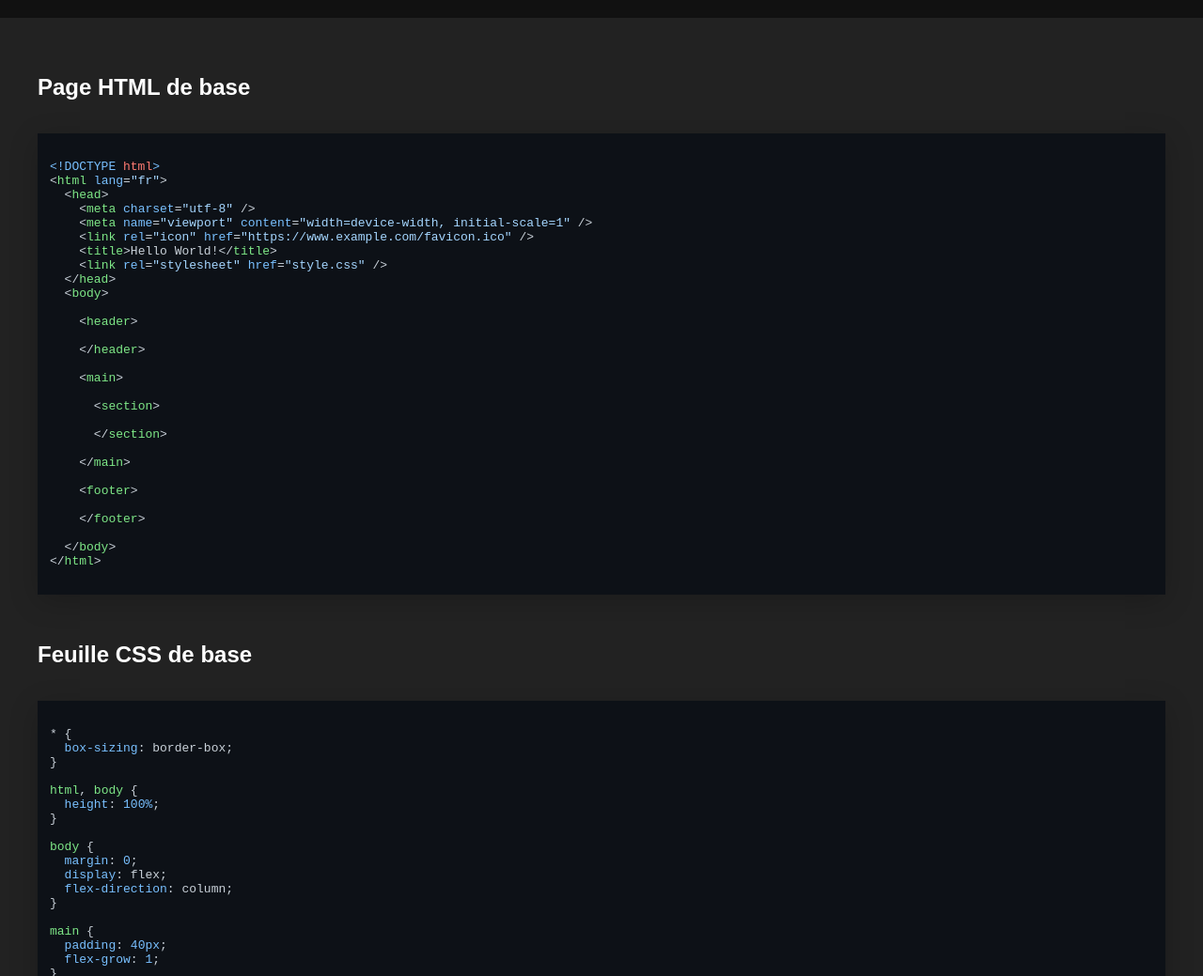
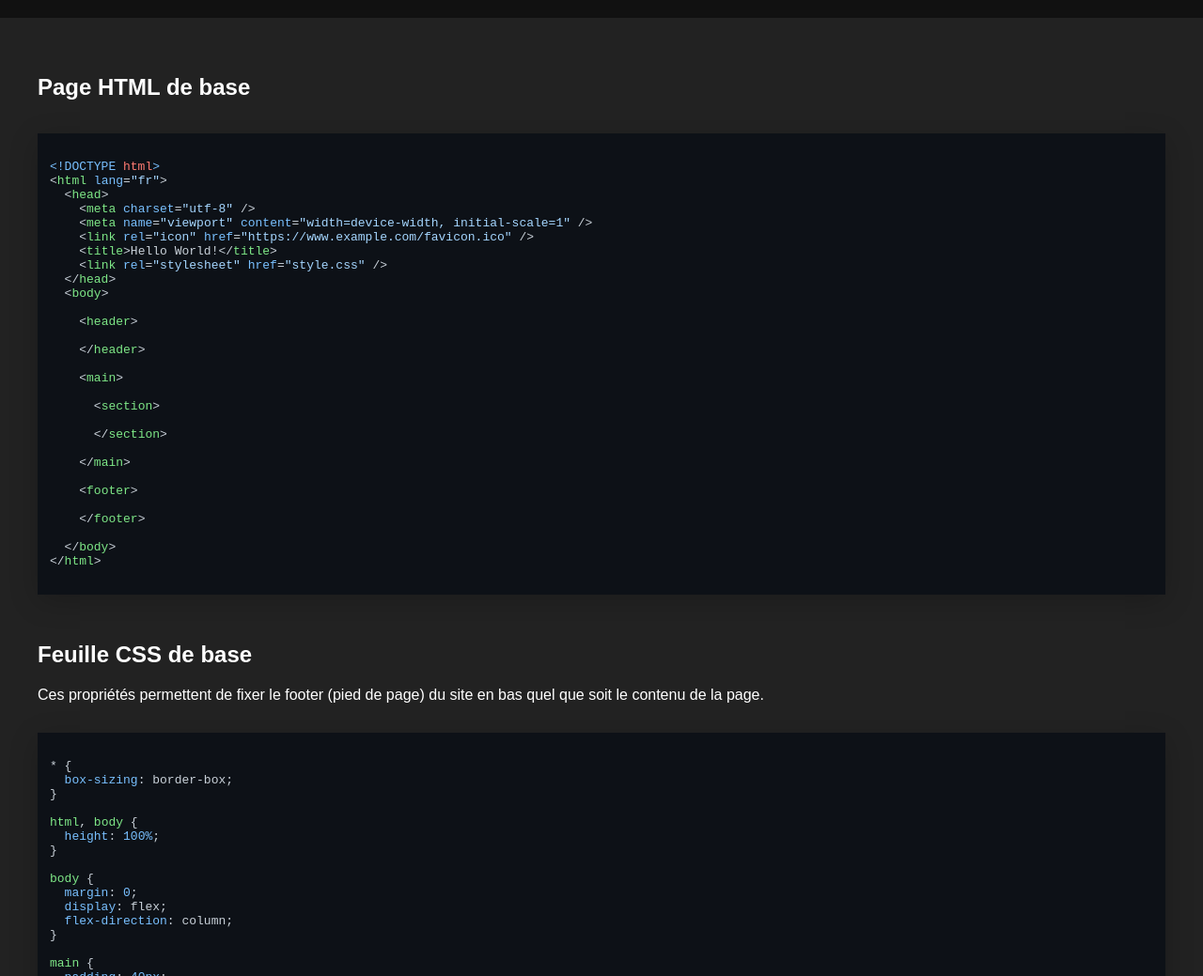
Before and after one commit to kenzociletti/odw, a plain HTML site: page index.html in a window 1280 px wide. Shown: the part 61-1100 px from the top of the page at 94% size. Drawn offline with nearby package versions, Linux system fonts and the light colour scheme; a web font is replaced by a local one.

Commit message:
ajout desc feuille css

```diff
--- a/index.html
+++ b/index.html
@@ -64,6 +64,7 @@
         <h1>
           Feuille CSS de base
         </h1>
+        <p>Ces propriétés permettent de fixer le footer (pied de page) du site en bas quel que soit le contenu de la page.</p>
         <pre>
           <code>
 * {
```
